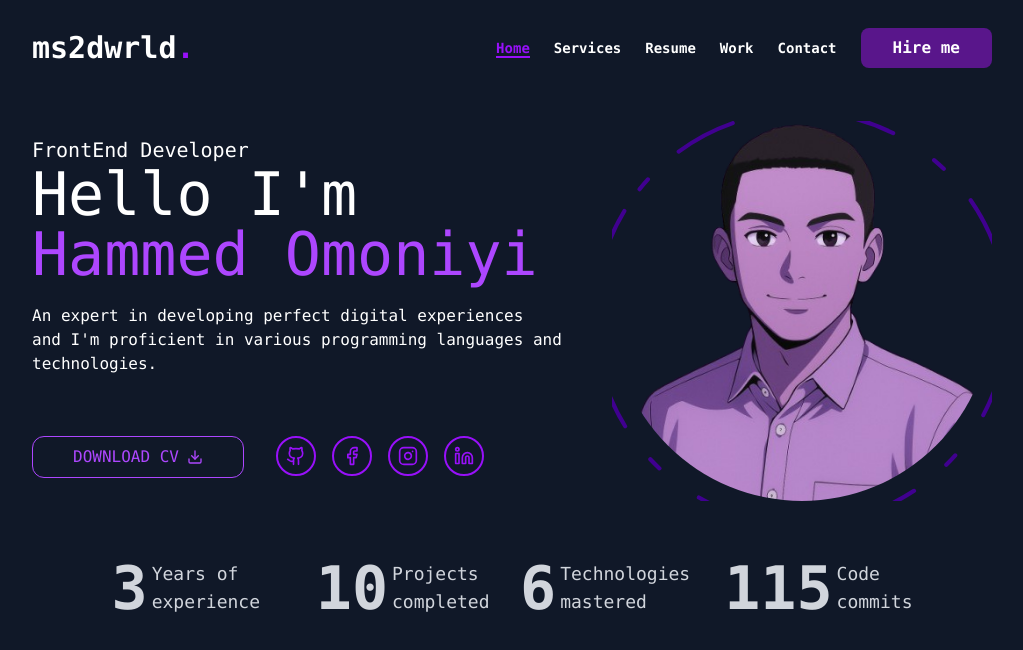
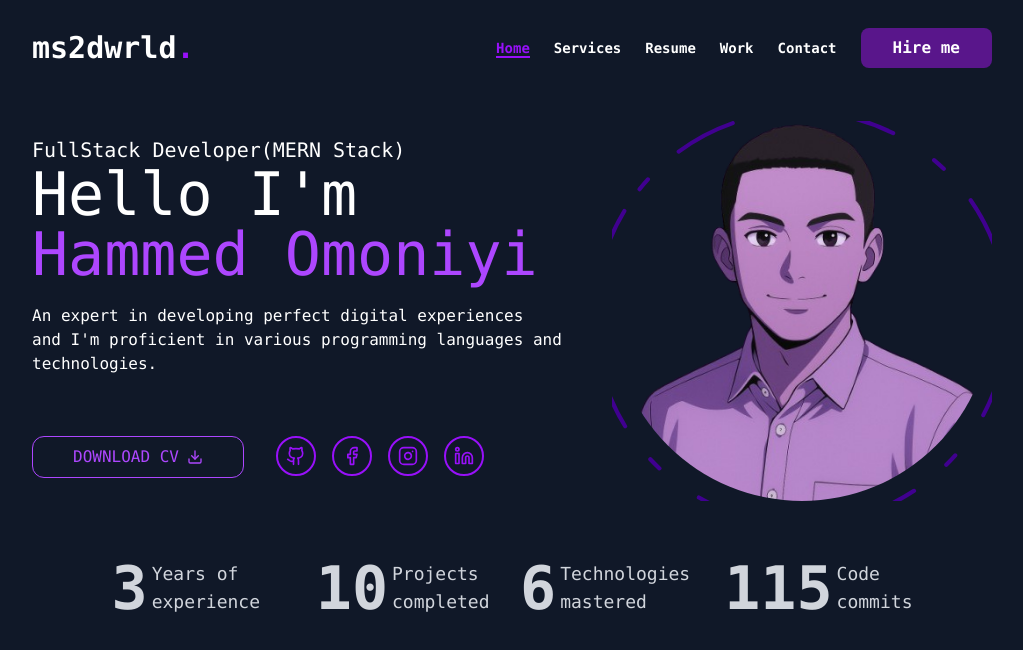
Before and after one commit to MORESUCCESS/react-portfolio, a React (Vite) app: page / in a window 1280 px wide. Shown: the top 650 px of the page, without its empty margins (128-1151 px from the left). Built offline with nearby package versions, Linux system fonts and the light colour scheme.

Commit message:
modified frontend dev to fullstack dev

```diff
--- a/src/components/hero.jsx
+++ b/src/components/hero.jsx
@@ -8,7 +8,7 @@ const Hero = ()=>{
         <div className="flex lg:flex-row flex-col items-center justify-center lg:justify-between">
             <div className="py-10 space-y-5 flex flex-col items-center lg:text-start text-center lg:items-start lg:order-none order-2">
                 <div className="text-white">
-                    <p className="text-xl lg:mb-0 mb-2">FrontEnd Developer</p>
+                    <p className="text-xl lg:mb-0 mb-2">FullStack Developer(MERN Stack)</p>
                     <h1 className="lg:text-6xl text-4xl">Hello I'm</h1>
                     <p className="lg:text-6xl text-4xl text-purple-500">Hammed Omoniyi</p>
                     <p className="lg:mt-5 mt-8">An expert in developing perfect digital experiences <br className="lg:block hidden"/> and I'm proficient in various programming languages and <br className="lg:block hidden"/> technologies.</p>
--- a/src/components/socialIcons.jsx
+++ b/src/components/socialIcons.jsx
@@ -6,7 +6,7 @@ const SocialIcons = ()=>{
             <a href="https://github.com/MORESUCCESS" target="_blank" className="flex duration-300 items-center py-2 px-2 hover:bg-purple-800 hover:text-white cursor-pointer rounded-full text-purple-600 border-2 border-purple-600">
                 <Github className="w-5 h-5"/>
             </a>
-            <a href="https://www.facebook.com/share/17LTrVz2jG/?mibextid=wwXlfr" target="_blank" className="flex duration-300 items-center py-1.5 px-2 hover:bg-purple-800 hover:text-white cursor-pointer rounded-full text-purple-600 border-2 border-purple-600">
+            <a href="https://www.facebook.com/share/1DMU72kPo4/?mibextid=wwXlfr" target="_blank" className="flex duration-300 items-center py-1.5 px-2 hover:bg-purple-800 hover:text-white cursor-pointer rounded-full text-purple-600 border-2 border-purple-600">
                 <Facebook className="w-5 h-5"/>
             </a>
             <a href="https://www.instagram.com/ms2dwrld" target="_blank" className="flex duration-300 items-center py-1.5 px-2 hover:bg-purple-800 hover:text-white cursor-pointer rounded-full text-purple-600 border-2 border-purple-600">
```
Also changed, not shown: public/ass1.PNG (added).
